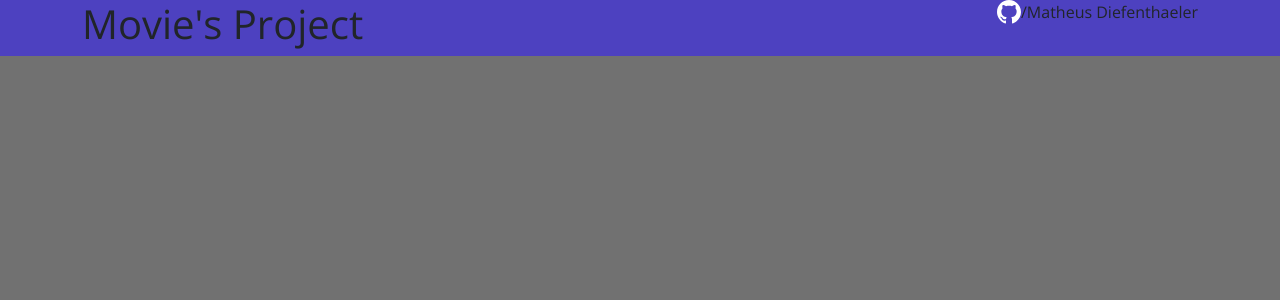
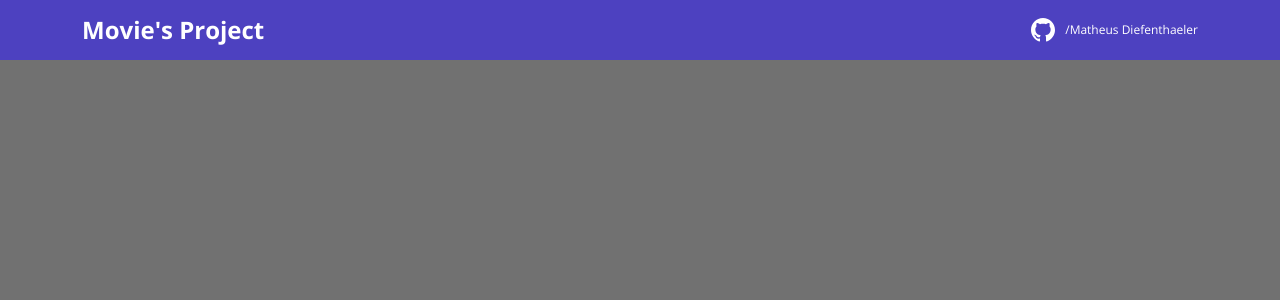
Before and after one commit to matheus-diefenthaeler/projeto-movies, a React (Create React App) app in the folder frontend/: page / in a window 1280 px wide. Shown: the top 300 px of the page. Built offline with nearby package versions, Linux system fonts and the light colour scheme.

Commit message:
Finishing Navbar

```diff
--- a/frontend/src/components/Navbar/index.tsx
+++ b/frontend/src/components/Navbar/index.tsx
@@ -10,7 +10,7 @@ function Navbar() {
           <a href="https://github.com/matheus-diefenthaeler">
             <div className="projectmovie-contact-conteiner">
               <GithubIcon />
-              <p>/Matheus Diefenthaeler</p>
+              <p className="projectmovie-contact-link">/Matheus Diefenthaeler</p>
             </div>
           </a>
         </div>
--- a/frontend/src/components/Navbar/style.css
+++ b/frontend/src/components/Navbar/style.css
@@ -1,12 +1,29 @@
 header {
   background-color: var(--color-primary);
+  height: 60px;
+  display: flex;
+  align-items: center;
 }
 
 .projectmovie-nav-content {
   display: flex;
   justify-content: space-between;
+  align-items: center;
+  color: #FFFFFF;
+}
+
+.projectmovie-nav-content h1{
+margin: 0;
+font-weight: 700;
+font-size: 24px;
 }
 
 .projectmovie-contact-conteiner {
   display: flex;
+  align-items: center;
 }
+
+.projectmovie-contact-link{
+  margin: 0 0 0 10px;
+  font-size: 12px;
+}
```
